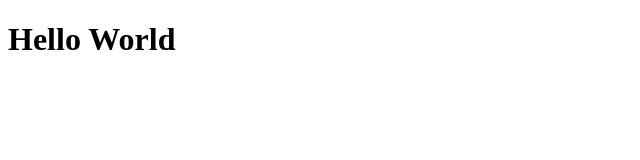
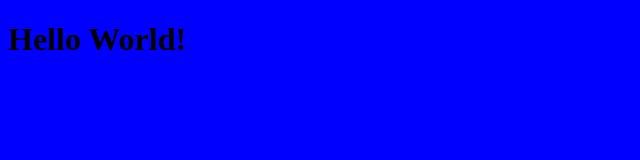
Before and after one commit to jennysaint/Jesa_first_website, a plain HTML site: page index.html in a window 1280 px wide. Shown: the whole page, without its empty margins (0-640 px from the left). Drawn offline with Linux system fonts and the light colour scheme.

Commit message:
add style.css, connect to index.html

```diff
--- a/index.html
+++ b/index.html
@@ -2,8 +2,9 @@
 <html lang="en">
   <head>
     <title>My Personal Website</title>
+   <link rel="stylesheet" href="style.css"/>
   </head>
   <body>
-    <h1>Hello World</h1>
+    <h1>Hello World!</h1>
   </body>
 </html>
--- /dev/null
+++ b/style.css
@@ -0,0 +1,3 @@
+body {
+    background: blue;
+}
```
